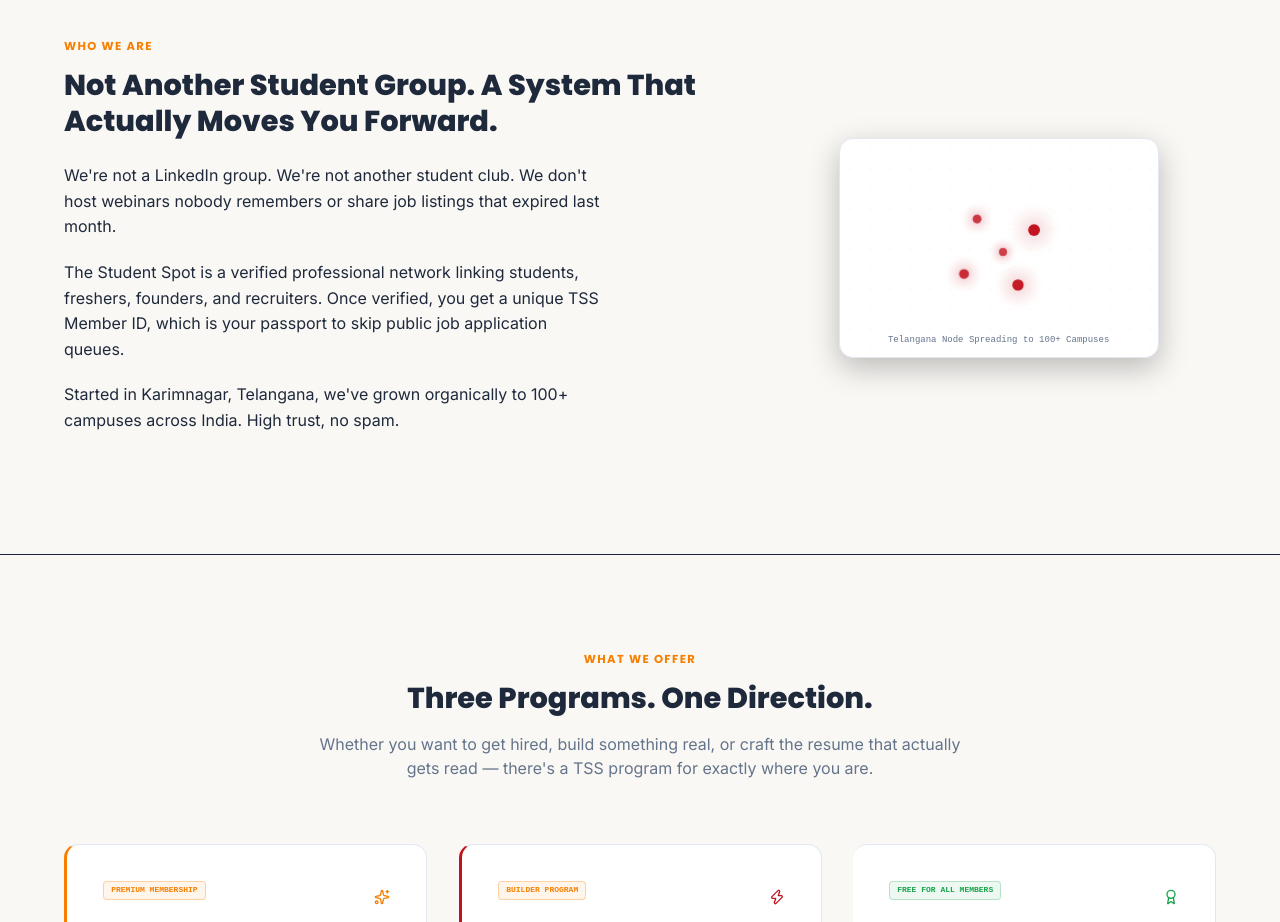
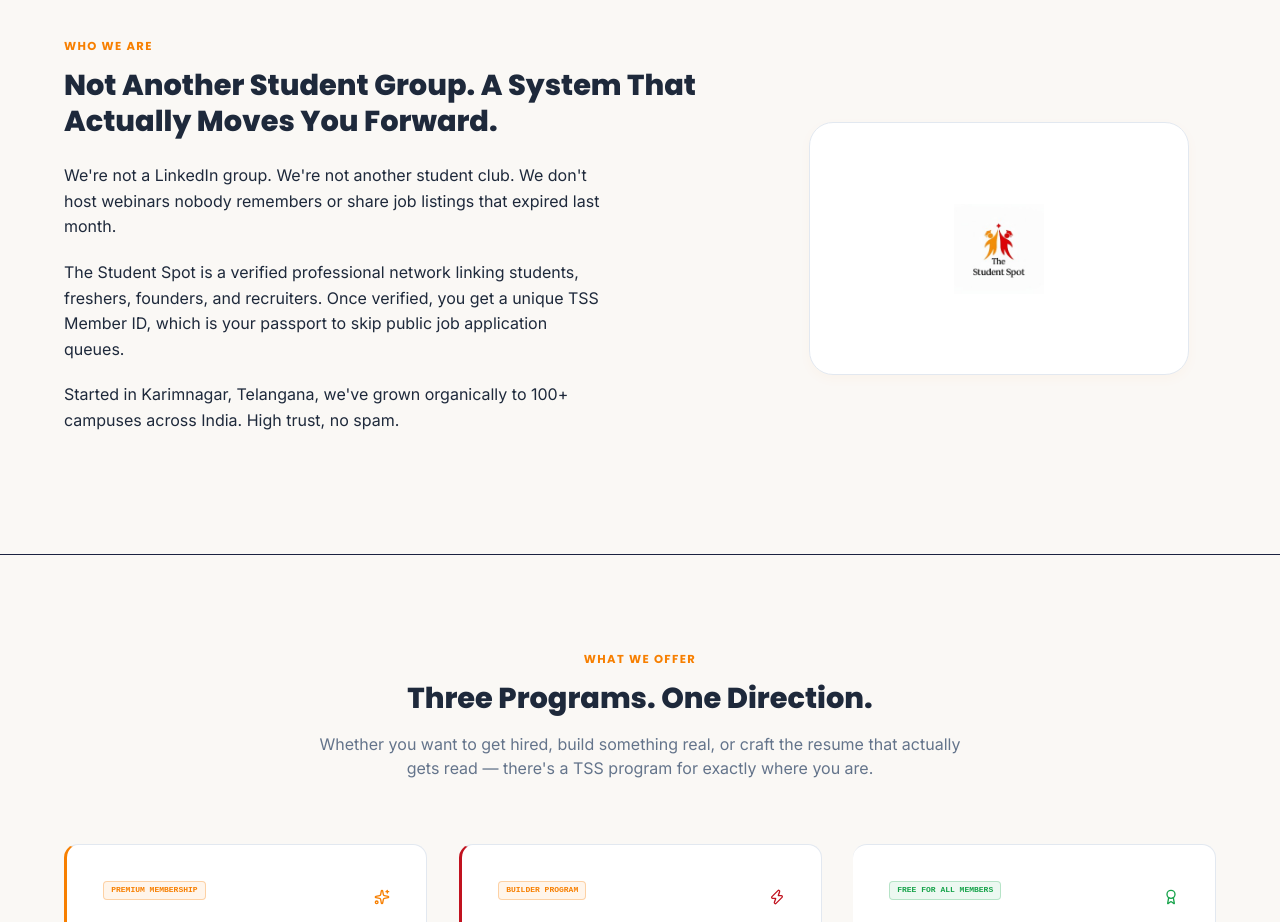
Before and after one commit to nikki-nooka/tss, a Next.js app: page / in a window 1280 px wide. Shown: the part 920-1842 px from the top of the page. Built offline with nearby package versions, Linux system fonts and the light colour scheme; no server answers; the database is empty.

Commit message:
feat: replace bubble nodes card with centered TSS logo card on homepage

```diff
--- a/src/app/page.tsx
+++ b/src/app/page.tsx
@@ -285,17 +285,10 @@ export default function Home() {
             </div>
           </ScrollReveal>
 
-          {/* Right Visual: Telangana node dot map */}
-          <ScrollReveal direction="pop" delay={150} className={styles.mapVisual}>
-            <div className={styles.mapCard}>
-              {/* Spreading nodes from center */}
-              <div className={styles.mapNode} style={{ top: '50%', left: '50%' }}></div>
-              <div className={styles.mapNode} style={{ top: '35%', left: '42%', animationDelay: '0.4s' }}></div>
-              <div className={styles.mapNode} style={{ top: '65%', left: '55%', animationDelay: '0.8s' }}></div>
-              <div className={styles.mapNode} style={{ top: '40%', left: '60%', animationDelay: '1.2s' }}></div>
-              <div className={styles.mapNode} style={{ top: '60%', left: '38%', animationDelay: '1.6s' }}></div>
-
-              <span className={styles.mapLabel}> Telangana Node Spreading to 100+ Campuses</span>
+          {/* Right Visual: TSS Logo */}
+          <ScrollReveal direction="pop" delay={150} className={styles.mapVisual} style={{ display: 'flex', alignItems: 'center', justifyContent: 'center' }}>
+            <div className={styles.logoCard} style={{ display: 'flex', alignItems: 'center', justifyContent: 'center', padding: '3rem', backgroundColor: 'var(--bg-card)', borderRadius: '24px', border: '1px solid var(--border-color)', boxShadow: 'var(--shadow-md)', width: '100%', maxWidth: '380px', margin: '0 auto', aspectRatio: '1.5 / 1' }}>
+              <img src="/logo.png" alt="The Student Spot Logo" style={{ maxHeight: '90px', width: 'auto', objectFit: 'contain' }} />
             </div>
           </ScrollReveal>
 
```
